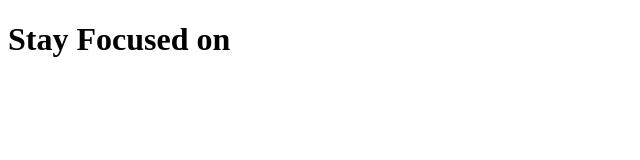
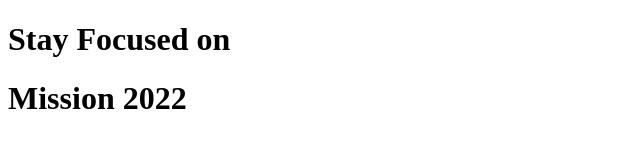
Before and after one commit to Mohi-webdev/first-assignment, a plain HTML site: page index.html in a window 1280 px wide. Shown: the whole page, without its empty margins (0-640 px from the left). Drawn offline with Linux system fonts and the light colour scheme.

Commit message:
first commit

```diff
--- a/index.html
+++ b/index.html
@@ -8,5 +8,7 @@
 </head>
 <body>
     <h1>Stay Focused on</h1>
+    <h1>Mission 2022</h1>
+
 </body>
 </html>
```
